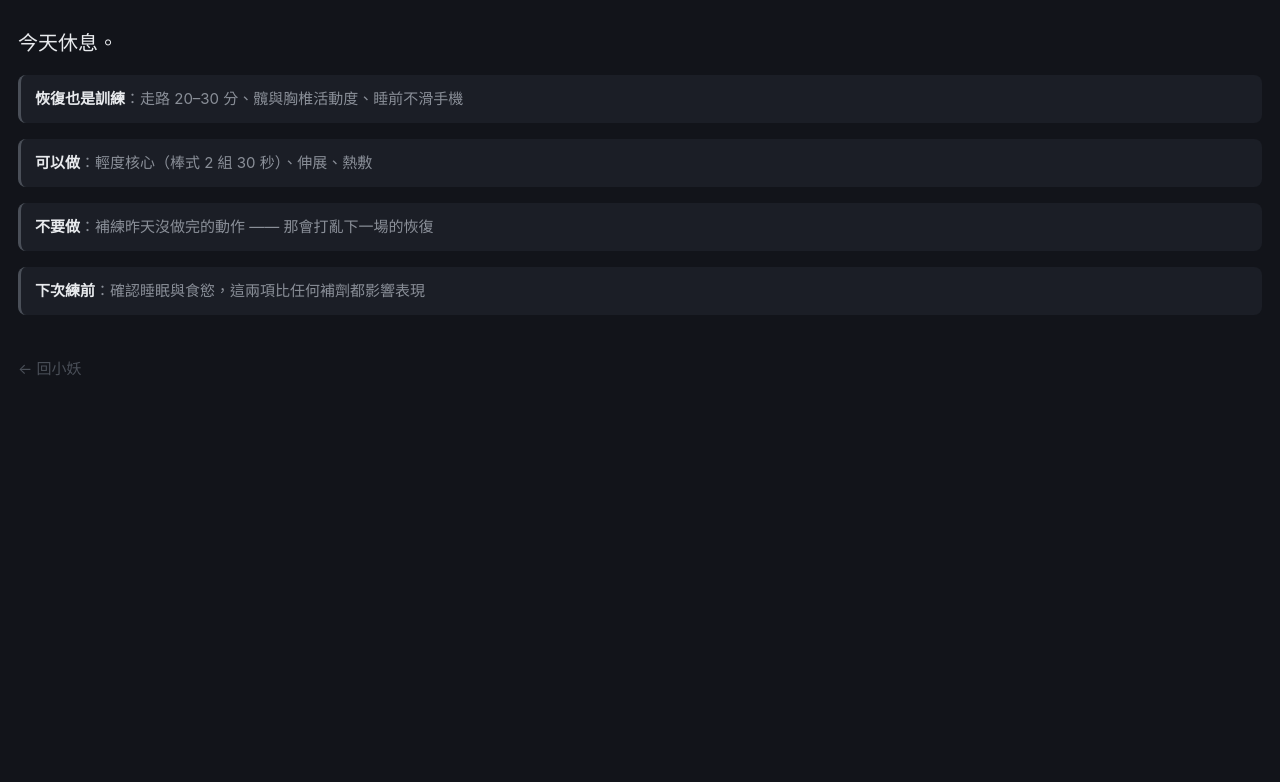
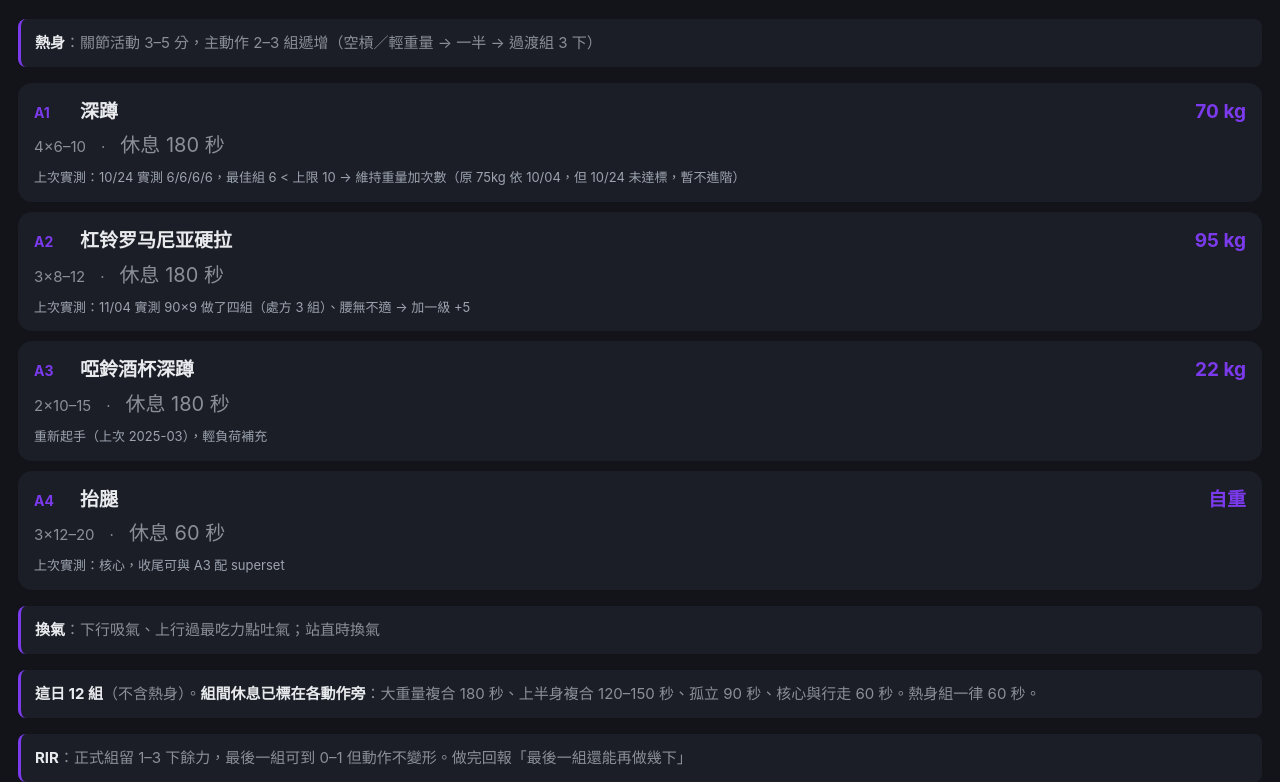
Before and after one commit to amwayfans/xiaoyao, a plain HTML site: page day/wed.html in a window 1280 px wide. Shown: the part 91-873 px from the top of the page. Before the commit the page ends 800 px from the top, so only its background shows below. Drawn offline with Linux system fonts and the light colour scheme.

Commit message:
chore: 自動更新本週訓練排程 (2026-11-11)

```diff
--- a/day/wed.html
+++ b/day/wed.html
@@ -3,9 +3,9 @@
 <head>
 <meta charset="utf-8">
 <meta name="viewport" content="width=device-width,initial-scale=1">
-<title>週三｜休息</title>
+<title>週三｜腿</title>
 <style>
-  :root { --bg:#12141A; --fg:#E8EAED; --dim:#8A8F98; --accent:#4A4F58; }
+  :root { --bg:#12141A; --fg:#E8EAED; --dim:#8A8F98; --accent:#7C3AED; }
   * { box-sizing:border-box; }
   body { margin:0; padding:20px 18px 40px; background:var(--bg); color:var(--fg);
          font-family:-apple-system,"Noto Sans TC","PingFang TC",sans-serif;
@@ -28,13 +28,37 @@
 </style>
 </head>
 <body>
-<h1>週三｜休息</h1>
-<div class="sub">Block 1・恢復日</div>
-<div class="rest">今天休息。</div>
-<div class="tip"><b>恢復也是訓練</b>：走路 20–30 分、髖與胸椎活動度、睡前不滑手機</div>
-<div class="tip"><b>可以做</b>：輕度核心（棒式 2 組 30 秒）、伸展、熱敷</div>
-<div class="tip"><b>不要做</b>：補練昨天沒做完的動作 —— 那會打亂下一場的恢復</div>
-<div class="tip"><b>下次練前</b>：確認睡眠與食慾，這兩項比任何補劑都影響表現</div>
+<h1>週三｜腿</h1>
+<div class="sub">Block 1・本週 週三</div>
+<div class="tip"><b>熱身</b>：關節活動 3–5 分，主動作 2–3 組遞增（空槓／輕重量 → 一半 → 過渡組 3 下）</div>
+<div class="row">
+  <div class="top"><span class="no">A1</span>
+    <span class="name">深蹲</span>
+    <span class="wt">70 kg</span></div>
+  <div class="sr">4×6–10　·　<span class="rest">休息 180 秒</span></div>
+  <div class="why">上次實測：10/24 實測 6/6/6/6，最佳組 6 &lt; 上限 10 → 維持重量加次數（原 75kg 依 10/04，但 10/24 未達標，暫不進階）</div>
+</div><div class="row">
+  <div class="top"><span class="no">A2</span>
+    <span class="name">杠铃罗马尼亚硬拉</span>
+    <span class="wt">95 kg</span></div>
+  <div class="sr">3×8–12　·　<span class="rest">休息 180 秒</span></div>
+  <div class="why">上次實測：11/04 實測 90×9 做了四組（處方 3 組）、腰無不適 → 加一級 +5</div>
+</div><div class="row">
+  <div class="top"><span class="no">A3</span>
+    <span class="name">啞鈴酒杯深蹲</span>
+    <span class="wt">22 kg</span></div>
+  <div class="sr">2×10–15　·　<span class="rest">休息 180 秒</span></div>
+  <div class="why">重新起手（上次 2025-03），輕負荷補充</div>
+</div><div class="row">
+  <div class="top"><span class="no">A4</span>
+    <span class="name">抬腿</span>
+    <span class="wt">自重</span></div>
+  <div class="sr">3×12–20　·　<span class="rest">休息 60 秒</span></div>
+  <div class="why">上次實測：核心，收尾可與 A3 配 superset</div>
+</div>
+<div class="tip"><b>換氣</b>：下行吸氣、上行過最吃力點吐氣；站直時換氣</div>
+<div class="tip"><b>這日 12 組</b>（不含熱身）。<b>組間休息已標在各動作旁</b>：大重量複合 180 秒、上半身複合 120–150 秒、孤立 90 秒、核心與行走 60 秒。熱身組一律 60 秒。</div>
+<div class="tip"><b>RIR</b>：正式組留 1–3 下餘力，最後一組可到 0–1 但動作不變形。做完回報「最後一組還能再做幾下」</div>
 <a class="back" href="https://t.me/">← 回小妖</a>
 </body>
 </html>
--- a/week.json
+++ b/week.json
@@ -1,12 +1,12 @@
 {
  "week": "2026-W46",
  "block": 1,
- "updated": "2026-11-10T07:08:00+08:00",
+ "updated": "2026-11-11T07:15:51+08:00",
  "mon": "休息",
  "mon_url": "https://amwayfans.github.io/xiaoyao/day/mon.html",
  "tue": "腿",
  "tue_url": "https://amwayfans.github.io/xiaoyao/day/tue.html",
- "wed": "休息",
+ "wed": "腿",
  "wed_url": "https://amwayfans.github.io/xiaoyao/day/wed.html",
  "thu": "休息",
  "thu_url": "https://amwayfans.github.io/xiaoyao/day/thu.html",
```
